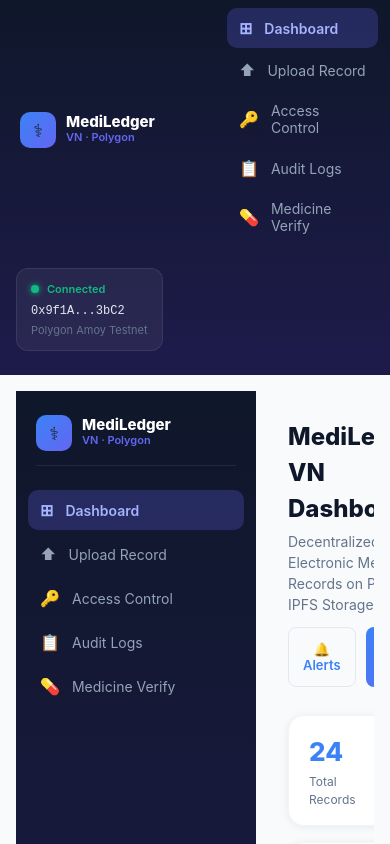
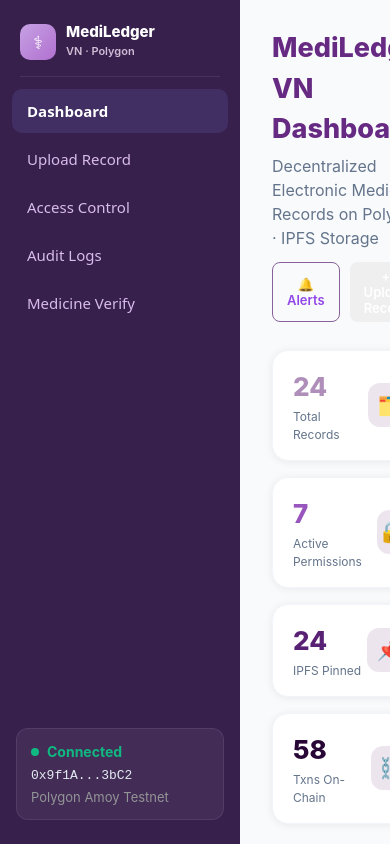
Before and after one commit to Lydutuan/blockchain-ass3, a React (Vite) app in the folder frontend/: page / in a window 390 px wide. Shown: the top 844 px of the page. Built offline with nearby package versions, Linux system fonts and the light colour scheme.

Commit message:
Update Dashboard page

```diff
--- a/frontend/src/App.css
+++ b/frontend/src/App.css
@@ -1,4 +1,4 @@
-/* ── Layout ── */
+/* MediLedger layout */
 .app-layout {
   display: flex;
   min-height: 100vh;
@@ -7,10 +7,9 @@
   color: #1e293b;
 }
 
-/* ── Sidebar ── */
 .sidebar {
   width: 240px;
-  background: linear-gradient(180deg, #0f172a 0%, #1e1b4b 100%);
+  background: #38204d;
   display: flex;
   flex-direction: column;
   flex-shrink: 0;
@@ -20,36 +19,24 @@
 }
 
 .sidebar-logo {
+  padding: 24px 20px 16px;
   display: flex;
   align-items: center;
   gap: 10px;
-  padding: 24px 20px 16px;
 }
-
 .logo-icon {
   width: 36px;
   height: 36px;
   border-radius: 10px;
-  background: linear-gradient(135deg, #3b82f6, #6366f1);
+  background: linear-gradient(135deg, #c6a1e4, #b170cf);
   display: flex;
   align-items: center;
   justify-content: center;
   font-size: 18px;
-  flex-shrink: 0;
+  color: #fff;
 }
-
-.logo-title {
-  color: #fff;
-  font-weight: 800;
-  font-size: 15px;
-  line-height: 1;
-}
-
-.logo-sub {
-  color: #6366f1;
-  font-size: 11px;
-  font-weight: 600;
-}
+.logo-title { color: #fff; font-weight: 800; font-size: 15px; line-height: 1; }
+.logo-sub { color: #d0bcd4; font-size: 11px; font-weight: 600; margin-top: 4px; }
 
 .sidebar-divider {
   height: 1px;
@@ -59,152 +46,51 @@
 
 .sidebar-nav {
   flex: 1;
-  padding: 8px 12px;
+  padding: 12px;
   display: flex;
   flex-direction: column;
-  gap: 2px;
+  gap: 4px;
 }
-
 .nav-item {
   display: flex;
   align-items: center;
   gap: 12px;
   width: 100%;
-  padding: 10px 12px;
+  padding: 12px 15px;
   border-radius: 10px;
   border: none;
   cursor: pointer;
+  background: transparent;
+  color: #d7bcec;
+  font-size: 15px;
+  text-align: left;
   transition: all 0.2s;
-  background: transparent;
-  color: #94a3b8;
-  font-weight: 400;
-  font-size: 14px;
-  text-align: left;
+  font-family: 'Poppins', system-ui, sans-serif;
 }
-
-.nav-item:hover {
-  background: rgba(99, 102, 241, 0.15);
-  color: #c7d2fe;
-}
-
+.nav-item:hover { background: rgb(179, 112, 206); color: #cbd5e1; font-weight: 700;}
 .nav-item--active {
-  background: rgba(99, 102, 241, 0.25) !important;
-  color: #a5b4fc !important;
+  background: rgba(91, 93, 168, 0.25);
+  color: #ffffff;
   font-weight: 600;
 }
+.nav-icon { font-size: 16px; }
 
-.nav-icon {
-  font-size: 16px;
-}
-
-/* ── Wallet Pill ── */
-.sidebar-wallet {
-  padding: 16px 16px 24px;
-}
-
+.sidebar-wallet { padding: 16px 16px 24px; }
 .wallet-card {
   background: rgba(255, 255, 255, 0.06);
   border-radius: 12px;
   padding: 12px 14px;
   border: 1px solid rgba(255, 255, 255, 0.08);
 }
+.wallet-status { display: flex; align-items: center; gap: 8px; margin-bottom: 4px; }
+.status-dot { width: 8px; height: 8px; border-radius: 50%; background: #10b981; display: inline-block; }
+.status-label { color: #10b981; font-size: 14px; font-weight: 650; }
+.wallet-address { color: #e2e8f0; font-size: 13px; font-family: monospace; }
+.wallet-network { color: #939496; font-size: 13px; margin-top: 2px; }
 
-.wallet-status {
-  display: flex;
-  align-items: center;
-  gap: 8px;
-  margin-bottom: 4px;
-}
-
-.status-dot {
-  width: 8px;
-  height: 8px;
-  border-radius: 50%;
-  background: #10b981;
-  display: inline-block;
-  box-shadow: 0 0 6px #10b981;
-}
-
-.status-label {
-  color: #10b981;
-  font-size: 11px;
-  font-weight: 600;
-}
-
-.wallet-address {
-  color: #e2e8f0;
-  font-size: 12px;
-  font-family: monospace;
-}
-
-.wallet-network {
-  color: #64748b;
-  font-size: 11px;
-  margin-top: 2px;
-}
-
-/* ── Main Content ── */
 .main-content {
   flex: 1;
   padding: 28px 32px;
   overflow-y: auto;
   max-width: calc(100vw - 240px);
 }
-
-/* ── Shared Card ── */
-.card {
-  background: #fff;
-  border-radius: 16px;
-  padding: 20px 24px;
-  box-shadow: 0 1px 8px rgba(0, 0, 0, 0.07);
-  border: 1px solid #f1f5f9;
-  margin-bottom: 24px;
-}
-
-/* ── Shared Badge ── */
-.badge {
-  border-radius: 20px;
-  padding: 2px 10px;
-  font-size: 12px;
-  font-weight: 600;
-  white-space: nowrap;
-}
-.badge--verified  { background: rgba(16,185,129,0.15); color: #10b981; }
-.badge--pending   { background: rgba(245,158,11,0.15);  color: #f59e0b; }
-.badge--flagged   { background: rgba(239,68,68,0.15);   color: #ef4444; }
-.badge--active    { background: rgba(16,185,129,0.15); color: #10b981; }
-.badge--expired   { background: rgba(107,114,128,0.15);color: #9ca3af; }
-.badge--revoked   { background: rgba(239,68,68,0.15);   color: #ef4444; }
-.badge--upload    { background: rgba(59,130,246,0.15);  color: #3b82f6; }
-.badge--grant     { background: rgba(16,185,129,0.15); color: #10b981; }
-.badge--revoke    { background: rgba(239,68,68,0.15);   color: #ef4444; }
-.badge--view      { background: rgba(139,92,246,0.15);  color: #8b5cf6; }
-
-/* ── Shared Button ── */
-.btn {
-  border-radius: 8px;
-  padding: 6px 14px;
-  font-size: 13px;
-  font-weight: 600;
-  cursor: pointer;
-  transition: opacity 0.2s;
-  font-family: inherit;
-}
-.btn:hover { opacity: 0.8; }
-.btn--primary  { background: linear-gradient(135deg,#3b82f6,#6366f1); color:#fff; border:none; }
-.btn--success  { background: linear-gradient(135deg,#10b981,#059669); color:#fff; border:none; }
-.btn--danger   { background: transparent; color:#ef4444; border:1px solid #ef4444; }
-.btn--ghost    { background: transparent; color:#3b82f6; border:1px solid #e2e8f0; }
-.btn--outline  { background: transparent; color:#6366f1; border:1px solid #6366f1; }
-
-/* ── Responsive ── */
-@media (max-width: 768px) {
-  .sidebar { width: 200px; }
-  .main-content { padding: 16px; max-width: calc(100vw - 200px); }
-}
-
-@media (max-width: 560px) {
-  .app-layout { flex-direction: column; }
-  .sidebar { width: 100%; height: auto; position: relative; flex-direction: row; flex-wrap: wrap; }
-  .main-content { max-width: 100%; }
-}
--- a/frontend/src/App.tsx
+++ b/frontend/src/App.tsx
@@ -9,11 +9,11 @@
 export type PageKey = "dashboard" | "upload" | "access" | "audit" | "medicine";
 
 const NAV = [
-  { id: "dashboard" as PageKey, label: "Dashboard",          icon: "⊞" },
-  { id: "upload"    as PageKey, label: "Upload Record",      icon: "⬆" },
-  { id: "access"    as PageKey, label: "Access Control",     icon: "🔑" },
-  { id: "audit"     as PageKey, label: "Audit Logs",         icon: "📋" },
-  { id: "medicine"  as PageKey, label: "Medicine Verify",    icon: "💊" },
+  { id: "dashboard" as PageKey, label: "Dashboard" },
+  { id: "upload" as PageKey, label: "Upload Record"},
+  { id: "access" as PageKey, label: "Access Control"},
+  { id: "audit" as PageKey, label: "Audit Logs"},
+  { id: "medicine" as PageKey, label: "Medicine Verify"},
 ];
 
 export default function App() {
@@ -21,19 +21,17 @@
 
   const renderPage = () => {
     switch (activePage) {
-      case "dashboard":  return <Dashboard />;
-      case "upload":     return <UploadRecord />;
-      case "access":     return <AccessControl />;
-      case "audit":      return <AuditLogs />;
-      case "medicine":   return <MedicineVerification />;
+      case "dashboard": return <Dashboard />;
+      case "upload": return <UploadRecord />;
+      case "access": return <AccessControl />;
+      case "audit": return <AuditLogs />;
+      case "medicine": return <MedicineVerification />;
     }
   };
 
   return (
     <div className="app-layout">
-      {/* ── Sidebar ── */}
       <aside className="sidebar">
-        {/* Logo */}
         <div className="sidebar-logo">
           <div className="logo-icon">⚕</div>
           <div>
@@ -44,7 +42,6 @@
 
         <div className="sidebar-divider" />
 
-        {/* Nav */}
         <nav className="sidebar-nav">
           {NAV.map((n) => (
             <button
@@ -52,13 +49,11 @@
               className={`nav-item ${activePage === n.id ? "nav-item--active" : ""}`}
               onClick={() => setActivePage(n.id)}
             >
-              <span className="nav-icon">{n.icon}</span>
               {n.label}
             </button>
           ))}
         </nav>
 
-        {/* Wallet pill */}
         <div className="sidebar-wallet">
           <div className="wallet-card">
             <div className="wallet-status">
@@ -71,7 +66,6 @@
         </div>
       </aside>
 
-      {/* ── Page Content ── */}
       <main className="main-content">{renderPage()}</main>
     </div>
   );
--- a/frontend/src/pages/Dashboard.tsx
+++ b/frontend/src/pages/Dashboard.tsx
@@ -37,33 +37,25 @@
 ];
 
 const STATS = [
-  { label: "Total Records", value: "24", icon: "🗂️", color: "#3b82f6", bg: "rgba(59,130,246,0.1)" },
-  { label: "Active Permissions", value: "7", icon: "🔐", color: "#10b981", bg: "rgba(16,185,129,0.1)" },
-  { label: "IPFS Pinned", value: "24", icon: "📌", color: "#8b5cf6", bg: "rgba(139,92,246,0.1)" },
-  { label: "Txns On-Chain", value: "58", icon: "⛓️", color: "#f59e0b", bg: "rgba(245,158,11,0.1)" },
-];
-
-const NAV = [
-  { id: "dashboard", label: "Dashboard", icon: "⊞" },
-  { id: "upload", label: "Upload Record", icon: "⬆" },
-  { id: "access", label: "Access Control", icon: "🔑" },
-  { id: "audit", label: "Audit Logs", icon: "📋" },
-  { id: "medicine", label: "Medicine Verify", icon: "💊" },
+  { label: "Total Records", value: "24", icon: "🗂️", color: "#af8eb9", bg: "rgba(72, 5, 88, 0.1)" },
+  { label: "Active Permissions", value: "7", icon: "🔐", color: "#9755bd", bg: "rgba(72, 5, 88, 0.1)" },
+  { label: "IPFS Pinned", value: "24", icon: "📌", color: "#592174", bg: "rgba(72, 5, 88, 0.1)" },
+  { label: "Txns On-Chain", value: "58", icon: "⛓️", color: "#280635", bg: "rgba(72, 5, 88, 0.1)" },
 ];
 
 // ── Sub-components ─────────────────────────────────────────────────────────
 const Badge = ({ status }: { status: string }) => {
   const map: Record<string, { bg: string; color: string; label: string }> = {
     verified: { bg: "rgba(16,185,129,0.15)", color: "#10b981", label: "Verified" },
-    pending:  { bg: "rgba(245,158,11,0.15)", color: "#f59e0b", label: "Pending" },
-    flagged:  { bg: "rgba(239,68,68,0.15)",  color: "#ef4444", label: "Flagged" },
-    active:   { bg: "rgba(16,185,129,0.15)", color: "#10b981", label: "Active" },
-    expired:  { bg: "rgba(107,114,128,0.15)",color: "#9ca3af", label: "Expired" },
-    revoked:  { bg: "rgba(239,68,68,0.15)",  color: "#ef4444", label: "Revoked" },
-    upload:   { bg: "rgba(59,130,246,0.15)", color: "#3b82f6", label: "Upload" },
-    grant:    { bg: "rgba(16,185,129,0.15)", color: "#10b981", label: "Grant" },
-    revoke:   { bg: "rgba(239,68,68,0.15)",  color: "#ef4444", label: "Revoke" },
-    view:     { bg: "rgba(139,92,246,0.15)", color: "#8b5cf6", label: "View" },
+    pending: { bg: "rgba(245,158,11,0.15)", color: "#f59e0b", label: "Pending" },
+    flagged: { bg: "rgba(239,68,68,0.15)", color: "#ef4444", label: "Flagged" },
+    active: { bg: "rgba(16,185,129,0.15)", color: "#10b981", label: "Active" },
+    expired: { bg: "rgba(107,114,128,0.15)", color: "#9ca3af", label: "Expired" },
+    revoked: { bg: "rgba(239,68,68,0.15)", color: "#ef4444", label: "Revoked" },
+    upload: { bg: "rgba(59,130,246,0.15)", color: "#3b82f6", label: "Upload" },
+    grant: { bg: "rgba(16,185,129,0.15)", color: "#10b981", label: "Grant" },
+    revoke: { bg: "rgba(239,68,68,0.15)", color: "#ef4444", label: "Revoke" },
+    view: { bg: "rgba(139,92,246,0.15)", color: "#8b5cf6", label: "View" },
   };
   const s = map[status] || map.pending;
   return (
@@ -81,86 +73,46 @@
 
 const Btn = ({ children, onClick, variant = "primary", style = {} }: any) => {
   const styles: Record<string, React.CSSProperties> = {
-    primary:  { background: "linear-gradient(135deg,#3b82f6,#6366f1)", color: "#fff", border: "none" },
-    success:  { background: "linear-gradient(135deg,#10b981,#059669)", color: "#fff", border: "none" },
-    danger:   { background: "transparent", color: "#ef4444", border: "1px solid #ef4444" },
-    ghost:    { background: "transparent", color: "#3b82f6", border: "1px solid #e2e8f0" },
-    outline:  { background: "transparent", color: "#6366f1", border: "1px solid #6366f1" },
+    primary: { background: "linear-gradient(90deg, rgb(107, 42, 110) 100%)", color: "#fff", border: "none" },
+    success: { background: "linear-gradient(135deg, #ce90ce)", color: "#ffffff", border: "none" },
+    danger: { background: "transparent", color: "#ef4444", border: "1px solid #ef4444" },
+    ghost: { background: "transparent", color: "rgb(145, 72, 230)", border: "1px solid #88619b" },
+    outline: { background: "transparent", color: "#6366f1", border: "1px solid #6366f1" },
   };
   return (
-    <button onClick={onClick} style={{ ...styles[variant], borderRadius: 8, padding: "6px 14px", fontSize: 13, fontWeight: 600, cursor: "pointer", transition: "opacity .2s", ...style }}
-      onMouseEnter={e => (e.currentTarget.style.opacity = "0.8")} onMouseLeave={e => (e.currentTarget.style.opacity = "1")}>
+    <button
+      onClick={onClick}
+      style={{ ...styles[variant], borderRadius: 8, padding: "6px 14px", fontSize: 13, fontWeight: 600, cursor: "pointer", transition: "opacity .2s", ...style }}
+      onMouseEnter={(e) => (e.currentTarget.style.opacity = "0.8")}
+      onMouseLeave={(e) => (e.currentTarget.style.opacity = "1")}
+    >
       {children}
     </button>
   );
 };
 
-// ── Main Component ─────────────────────────────────────────────────────────
-export default function MediLedgerDashboard() {
-  const [active, setActive] = useState("dashboard");
+// ── Dashboard (distinctive content only) ───────────────────────────────────
+export default function Dashboard() {
   const [search, setSearch] = useState("");
   const [perms, setPerms] = useState(PERMISSIONS);
-  const [sideOpen, setSideOpen] = useState(false);
 
-  const filtered = RECORDS.filter(r =>
+  const filtered = RECORDS.filter(
+    (r) =>
       r.id.toLowerCase().includes(search.toLowerCase()) ||
       r.patient.toLowerCase().includes(search.toLowerCase()) ||
       r.type.toLowerCase().includes(search.toLowerCase())
   );
 
   const revoke = (id: string) =>
-    setPerms(p => p.map(x => x.id === id ? { ...x, access: "revoked" as const } : x));
+    setPerms((p) => p.map((x) => (x.id === id ? { ...x, access: "revoked" as const } : x)));
 
   return (
-    <div style={{ display: "flex", minHeight: "100vh", fontFamily: "'Inter',system-ui,sans-serif", background: "#f8fafc", color: "#1e293b" }}>
-
-      {/* ── Sidebar ── */}
-      <aside style={{ width: 240, background: "linear-gradient(180deg,#0f172a 0%,#1e1b4b 100%)", display: "flex", flexDirection: "column", flexShrink: 0, position: "sticky", top: 0, height: "100vh" }}>
-        {/* Logo */}
-        <div style={{ padding: "24px 20px 16px" }}>
-          <div style={{ display: "flex", alignItems: "center", gap: 10, marginBottom: 6 }}>
-            <div style={{ width: 36, height: 36, borderRadius: 10, background: "linear-gradient(135deg,#3b82f6,#6366f1)", display: "flex", alignItems: "center", justifyContent: "center", fontSize: 18 }}>⚕</div>
-            <div>
-              <div style={{ color: "#fff", fontWeight: 800, fontSize: 15, lineHeight: 1 }}>MediLedger</div>
-              <div style={{ color: "#6366f1", fontSize: 11, fontWeight: 600 }}>VN · Polygon</div>
-            </div>
-          </div>
-          <div style={{ height: 1, background: "rgba(255,255,255,0.08)", marginTop: 14 }} />
-        </div>
-
-        {/* Nav */}
-        <nav style={{ flex: 1, padding: "8px 12px" }}>
-          {NAV.map(n => (
-            <button key={n.id} onClick={() => setActive(n.id)}
-              style={{ display: "flex", alignItems: "center", gap: 12, width: "100%", padding: "10px 12px", borderRadius: 10, border: "none", cursor: "pointer", marginBottom: 4, transition: "all .2s",
-                background: active === n.id ? "rgba(99,102,241,0.25)" : "transparent",
-                color: active === n.id ? "#a5b4fc" : "#94a3b8", fontWeight: active === n.id ? 600 : 400, fontSize: 14 }}>
-              <span style={{ fontSize: 16 }}>{n.icon}</span> {n.label}
-            </button>
-          ))}
-        </nav>
-
-        {/* Wallet pill */}
-        <div style={{ padding: "16px 16px 24px" }}>
-          <div style={{ background: "rgba(255,255,255,0.06)", borderRadius: 12, padding: "12px 14px", border: "1px solid rgba(255,255,255,0.08)" }}>
-            <div style={{ display: "flex", alignItems: "center", gap: 8, marginBottom: 4 }}>
-              <span style={{ width: 8, height: 8, borderRadius: "50%", background: "#10b981", display: "inline-block" }} />
-              <span style={{ color: "#10b981", fontSize: 11, fontWeight: 600 }}>Connected</span>
-            </div>
-            <div style={{ color: "#e2e8f0", fontSize: 12, fontFamily: "monospace" }}>0x9f1A...3bC2</div>
-            <div style={{ color: "#64748b", fontSize: 11, marginTop: 2 }}>Polygon Amoy Testnet</div>
-          </div>
-        </div>
-      </aside>
-
-      {/* ── Main ── */}
-      <main style={{ flex: 1, padding: "28px 32px", overflowY: "auto", maxWidth: "calc(100vw - 240px)" }}>
-
+    <>
       {/* Header */}
       <div style={{ display: "flex", justifyContent: "space-between", alignItems: "flex-start", marginBottom: 28, flexWrap: "wrap", gap: 12 }}>
         <div>
-            <h1 style={{ fontSize: 24, fontWeight: 800, color: "#0f172a", margin: 0 }}>MediLedger VN Dashboard</h1>
-            <p style={{ color: "#64748b", margin: "4px 0 0", fontSize: 14 }}>Decentralized Electronic Medical Records on Polygon · IPFS Storage</p>
+          <h1 style={{ fontSize: 27, fontWeight: 800, color: "#672a83", margin: 0 }}>MediLedger VN Dashboard</h1>
+          <p style={{ color: "#64748b", margin: "4px 0 0", fontSize: 16 }}>Decentralized Electronic Medical Records on Polygon · IPFS Storage</p>
         </div>
         <div style={{ display: "flex", gap: 10 }}>
           <Btn variant="ghost">🔔 Alerts</Btn>
@@ -170,7 +122,7 @@
 
       {/* Stats */}
       <div style={{ display: "grid", gridTemplateColumns: "repeat(auto-fit,minmax(160px,1fr))", gap: 16, marginBottom: 24 }}>
-          {STATS.map(s => (
+        {STATS.map((s) => (
           <Card key={s.label} style={{ padding: "16px 20px" }}>
             <div style={{ display: "flex", justifyContent: "space-between", alignItems: "center" }}>
               <div>
@@ -184,7 +136,7 @@
       </div>
 
       {/* Wallet Card */}
-        <Card style={{ marginBottom: 24, background: "linear-gradient(135deg,#1e1b4b,#312e81)", color: "#fff" }}>
+      <Card style={{ marginBottom: 24, background: "linear-gradient(135deg, #54277c)", color: "#fff" }}>
         <div style={{ display: "flex", justifyContent: "space-between", alignItems: "center", flexWrap: "wrap", gap: 12 }}>
           <div>
             <div style={{ fontSize: 11, color: "#a5b4fc", fontWeight: 600, letterSpacing: 1, textTransform: "uppercase", marginBottom: 6 }}>Connected Wallet</div>
@@ -210,25 +162,32 @@
         <div style={{ display: "flex", justifyContent: "space-between", alignItems: "center", marginBottom: 16, flexWrap: "wrap", gap: 10 }}>
           <h2 style={{ fontSize: 16, fontWeight: 700, margin: 0 }}>📁 Medical Records</h2>
           <div style={{ display: "flex", gap: 8, flexWrap: "wrap" }}>
-              <input value={search} onChange={e => setSearch(e.target.value)} placeholder="Search records…"
-                style={{ padding: "7px 12px", borderRadius: 8, border: "1px solid #e2e8f0", fontSize: 13, outline: "none", width: 200, color: "#1e293b" }} />
-              <Btn variant="outline" style={{ fontSize: 12 }}>⬇ Export</Btn>
+            <input
+              value={search}
+              onChange={(e) => setSearch(e.target.value)}
+              placeholder="Search records…"
+              style={{ padding: "7px 12px", borderRadius: 8, border: "1px solid #e2e8f0", fontSize: 13, outline: "none", width: 200, color: "#1e293b" }}
+            />
+            <Btn variant="outline" style={{ fontSize: 12 }}>Export</Btn>
           </div>
         </div>
         <div style={{ overflowX: "auto" }}>
           <table style={{ width: "100%", borderCollapse: "collapse", fontSize: 13 }}>
             <thead>
               <tr style={{ background: "#f8fafc" }}>
-                  {["Record ID","IPFS CID","Patient","Type","Uploaded","Status","Action"].map(h => (
+                {["Record ID", "IPFS CID", "Patient", "Type", "Uploaded", "Status", "Action"].map((h) => (
                   <th key={h} style={{ padding: "10px 12px", textAlign: "left", color: "#64748b", fontWeight: 600, fontSize: 12, borderBottom: "1px solid #f1f5f9", whiteSpace: "nowrap" }}>{h}</th>
                 ))}
               </tr>
             </thead>
             <tbody>
               {filtered.map((r, i) => (
-                  <tr key={r.id} style={{ background: i % 2 === 0 ? "#fff" : "#fafafa" }}
-                    onMouseEnter={e => (e.currentTarget.style.background = "#f0f9ff")}
-                    onMouseLeave={e => (e.currentTarget.style.background = i % 2 === 0 ? "#fff" : "#fafafa")}>
+                <tr
+                  key={r.id}
+                  style={{ background: i % 2 === 0 ? "#fff" : "#fafafa" }}
+                  onMouseEnter={(e) => (e.currentTarget.style.background = "#f0f9ff")}
+                  onMouseLeave={(e) => (e.currentTarget.style.background = i % 2 === 0 ? "#fff" : "#fafafa")}
+                >
                   <td style={{ padding: "10px 12px", fontFamily: "monospace", color: "#6366f1", fontWeight: 600 }}>{r.id}</td>
                   <td style={{ padding: "10px 12px", fontFamily: "monospace", fontSize: 11, color: "#64748b", maxWidth: 120, overflow: "hidden", textOverflow: "ellipsis", whiteSpace: "nowrap" }} title={r.cid}>{r.cid.slice(0, 18)}…</td>
                   <td style={{ padding: "10px 12px", fontWeight: 500 }}>{r.patient}</td>
@@ -248,11 +207,10 @@
 
       {/* Permissions + Quick Actions */}
       <div style={{ display: "grid", gridTemplateColumns: "1fr 300px", gap: 20, marginBottom: 24, alignItems: "start" }}>
-          {/* Permissions */}
         <Card>
-            <h2 style={{ fontSize: 16, fontWeight: 700, margin: "0 0 16px" }}>🔐 Active Permissions</h2>
+          <h2 style={{ fontSize: 18, fontWeight: 700, margin: "0 0 16px",color: "#722496" }}>Active Permissions</h2>
           <div style={{ display: "flex", flexDirection: "column", gap: 12 }}>
-              {perms.map(p => (
+            {perms.map((p) => (
               <div key={p.id} style={{ display: "flex", justifyContent: "space-between", alignItems: "center", padding: "12px 14px", borderRadius: 10, background: "#f8fafc", border: "1px solid #f1f5f9", flexWrap: "wrap", gap: 8 }}>
                 <div>
                   <div style={{ fontWeight: 600, fontSize: 14 }}>{p.name}</div>
@@ -268,16 +226,15 @@
           </div>
         </Card>
 
-          {/* Quick Actions */}
         <Card>
           <h2 style={{ fontSize: 16, fontWeight: 700, margin: "0 0 16px" }}>⚡ Quick Actions</h2>
-            <div style={{ display: "flex", flexDirection: "column", gap: 10 }}>
+          <div style={{ display: "flex", flexDirection: "column", gap: 10 , }}>
             {[
-                { label: "⬆ Upload New Record", v: "primary" },
-                { label: "🔑 Grant Access", v: "success" },
-                { label: "📋 View Audit Logs", v: "outline" },
-                { label: "💊 Verify Medicine", v: "ghost" },
-              ].map(a => (
+              { label: "Upload New Record", v: "primary" },
+              { label: "Grant Access", v: "success" },
+              { label: "View Audit Logs", v: "outline" },
+              { label: "Verify Medicine", v: "ghost" },
+            ].map((a) => (
               <Btn key={a.label} variant={a.v} style={{ width: "100%", padding: "10px 16px", textAlign: "left", fontSize: 13 }}>{a.label}</Btn>
             ))}
           </div>
@@ -293,14 +250,14 @@
       {/* Audit Logs */}
       <Card>
         <div style={{ display: "flex", justifyContent: "space-between", alignItems: "center", marginBottom: 16 }}>
-            <h2 style={{ fontSize: 16, fontWeight: 700, margin: 0 }}>📋 Recent Audit Logs</h2>
+          <h2 style={{ fontSize: 18, fontWeight: 700, margin: 0, color: "#722496"}}>Recent Audit Logs</h2>
           <Btn variant="ghost" style={{ fontSize: 12 }}>View All →</Btn>
         </div>
         <div style={{ display: "flex", flexDirection: "column", gap: 0 }}>
           {LOGS.map((l, i) => (
             <div key={l.id} style={{ display: "flex", alignItems: "center", gap: 16, padding: "12px 0", borderBottom: i < LOGS.length - 1 ? "1px solid #f1f5f9" : "none", flexWrap: "wrap" }}>
               <div style={{ width: 36, height: 36, borderRadius: 10, background: l.type === "upload" ? "rgba(59,130,246,0.1)" : l.type === "grant" ? "rgba(16,185,129,0.1)" : l.type === "revoke" ? "rgba(239,68,68,0.1)" : "rgba(139,92,246,0.1)", display: "flex", alignItems: "center", justifyContent: "center", flexShrink: 0, fontSize: 16 }}>
-                  {l.type === "upload" ? "⬆" : l.type === "grant" ? "✅" : l.type === "revoke" ? "🚫" : "👁"}
+                {l.type === "upload" ? "📤" : l.type === "grant" ? "🔐" : l.type === "revoke" ? "❌" : "👁️"}
               </div>
               <div style={{ flex: 1 }}>
                 <div style={{ fontWeight: 600, fontSize: 14 }}>{l.action}</div>
@@ -316,13 +273,6 @@
           ))}
         </div>
       </Card>
-
-        {/* Footer */}
-        <div style={{ textAlign: "center", marginTop: 28, color: "#94a3b8", fontSize: 12 }}>
-          MediLedger VN · Built on Polygon · IPFS Powered ·
-          <span style={{ color: "#6366f1", fontWeight: 600 }}> v1.0.0-alpha</span>
-        </div>
-      </main>
-    </div>
+    </>
   );
 }
```
Lines whose indentation alone changed are shown as unchanged.
